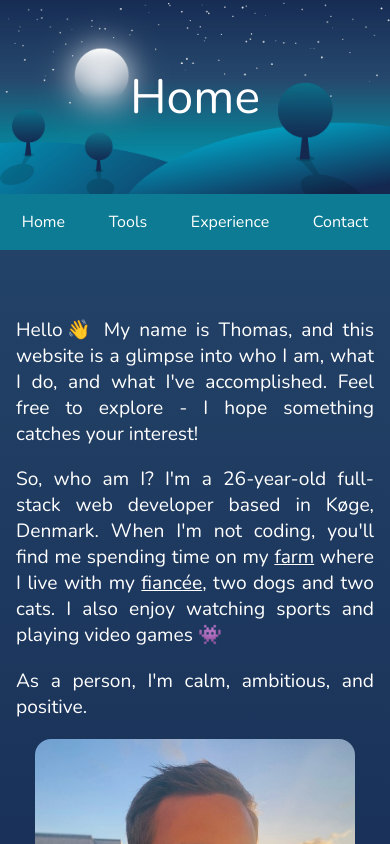
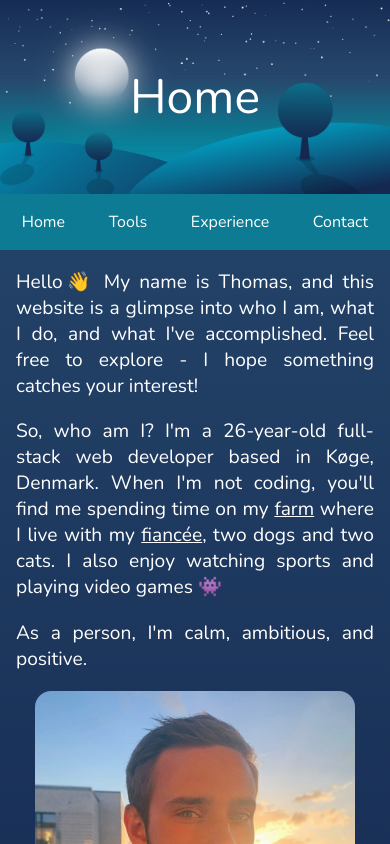
Before and after one commit to Thomasmc96/thch, a React (Create React App) app: page / in a window 390 px wide. Shown: the top 844 px of the page. Built offline with nearby package versions, Linux system fonts and the light colour scheme.

Commit message:
minor margin fix

```diff
--- a/src/components/home/Home.css
+++ b/src/components/home/Home.css
@@ -32,6 +32,12 @@
   color: var(--text-color);
 }
 
+@media only screen and (max-width: 600px) {
+  .home {
+    margin-top: unset;
+  }
+}
+
 @keyframes fadeInHome {
   from {
     opacity: 0;
```
